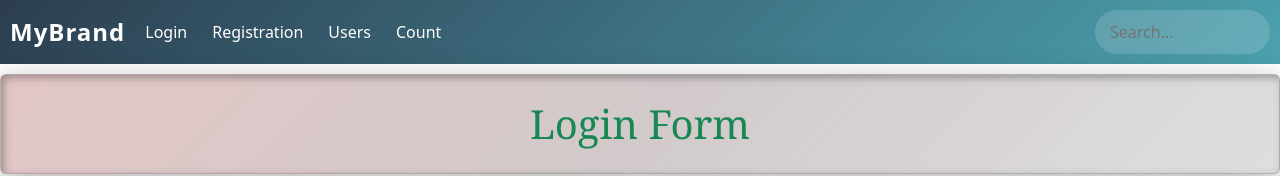
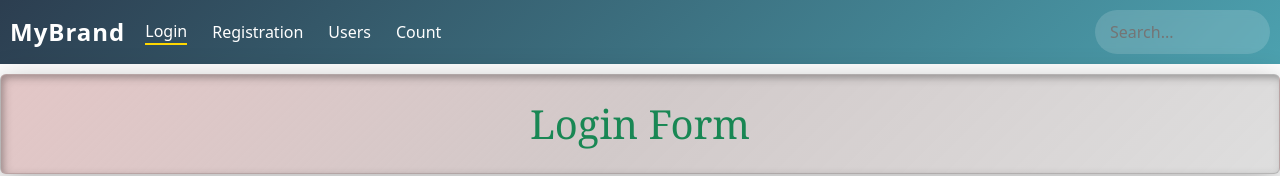
Before and after one commit to muhammadumar-codes/React-Button, a React (Vite) app: page / in a window 1280 px wide. Shown: the top 176 px of the page. Built offline with nearby package versions, Linux system fonts and the light colour scheme.

Commit message:
update nav link

```diff
--- a/src/App.jsx
+++ b/src/App.jsx
@@ -10,10 +10,6 @@ import Count from "./Pages/Count/Count";
 import Registration from "./Pages/Registration/Registration";
 import User from "./Pages/User-Api/User"; // API calling page
 import Login from "./Pages/Login/Login";
-
-
-
-
 
 // if There is  Not Page Found
 
--- a/src/components/Header/Header.css
+++ b/src/components/Header/Header.css
@@ -81,7 +81,10 @@ nav a:hover {
   color: #ffd700;
   transform: scale(1.2);
 }
-
+.active{
+  border-bottom: 2px solid gold;
+  transition:cubic-bezier(0.075, 0.82, 0.165, 1) 0.4s ease-in-out;
+}
 /* Responsive */
 @media (max-width: 768px) {
   header {
--- a/src/components/Header/Header.jsx
+++ b/src/components/Header/Header.jsx
@@ -1,5 +1,6 @@
 import "./Header.css";
 import { Link } from "react-router-dom";
+import { NavLink } from "react-router-dom";
 
 export default function Header() {
   return (
@@ -8,11 +9,12 @@ export default function Header() {
         <div className="logo">MyBrand</div>
 
         <div>
-          <nav>
-            <Link to="/">Login</Link>
-            <Link to="/registration">Registration</Link>
-            <Link to="/user">Users</Link>
-            <Link to="/count">Count</Link>
+          <nav className="nav-list">
+
+            <NavLink to="/">Login</NavLink>
+            <NavLink to="/registration">Registration</NavLink>
+            <NavLink to="/user">Users</NavLink>
+            <NavLink to="/count">Count</NavLink>
           </nav>
         </div>
       </div>
```
